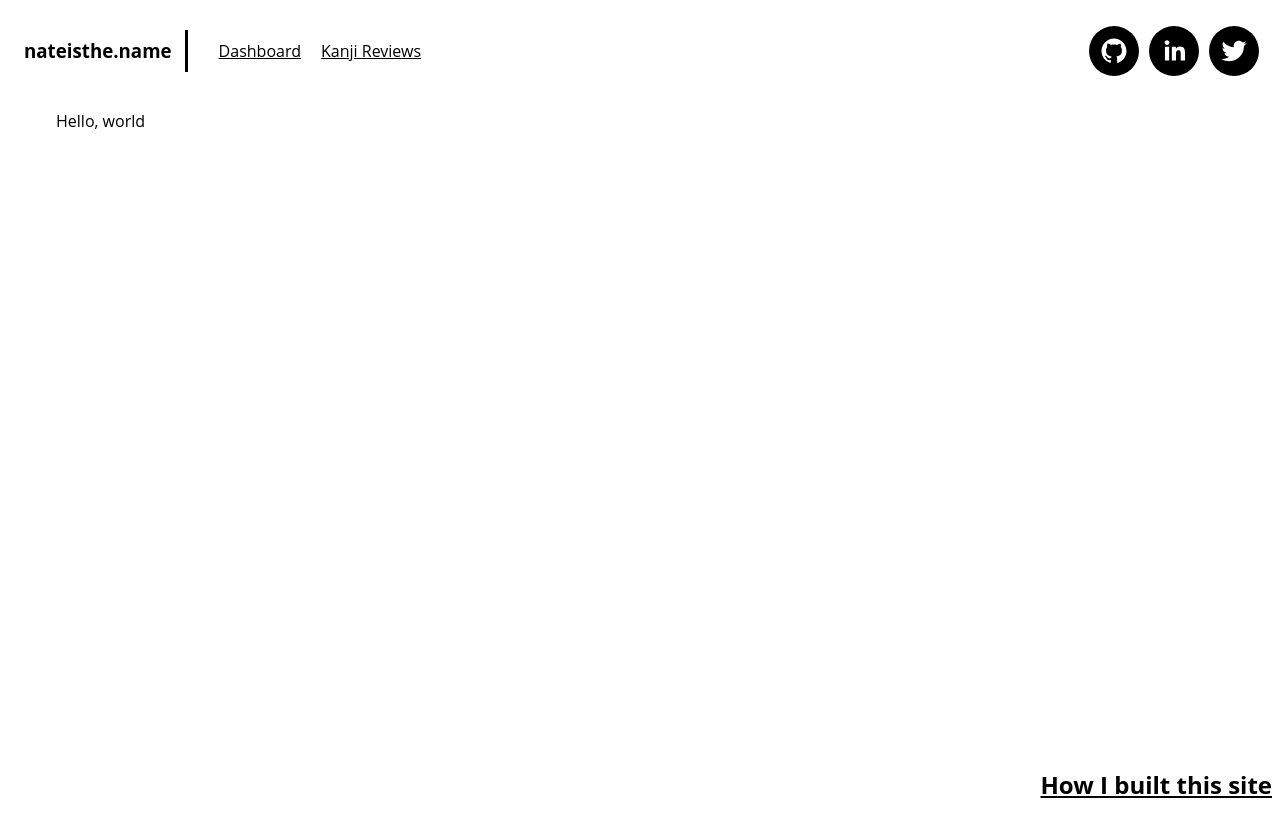
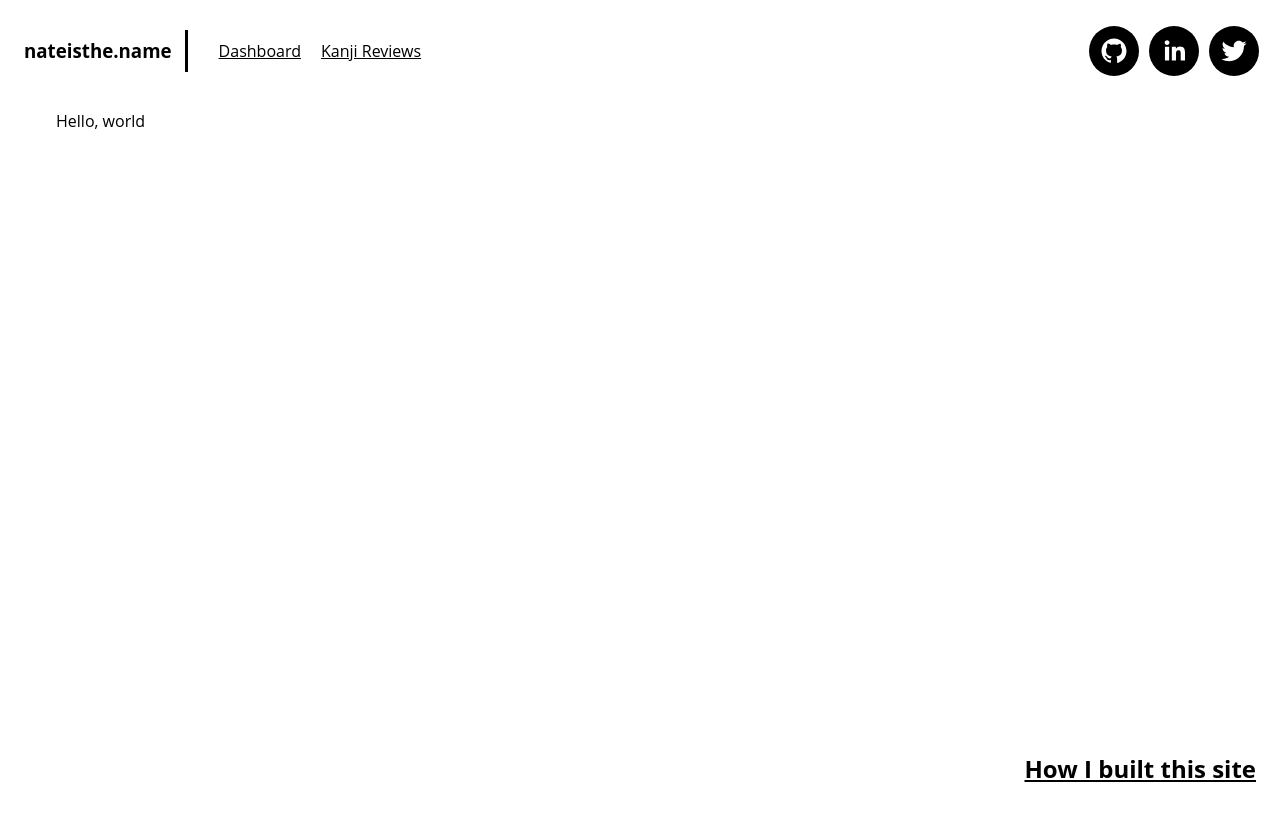
Before and after one commit to nathanbacon/nateisthename, a Gatsby site: page / in a window 1280 px wide. Built offline with nearby package versions, Linux system fonts and the light colour scheme; Gatsby itself is replaced by a stand-in of ours.

Commit message:
fixed footer

```diff
--- a/src/components/layout.scss
+++ b/src/components/layout.scss
@@ -41,12 +41,12 @@ main {
 }
 
 footer {
-  margin-top: auto;
   height: 3rem;
   flex-shrink: 0;
   display: flex;
   flex-direction: row-reverse;
   align-items: center;
+  padding: 1rem;
 }
 
 a {
```
